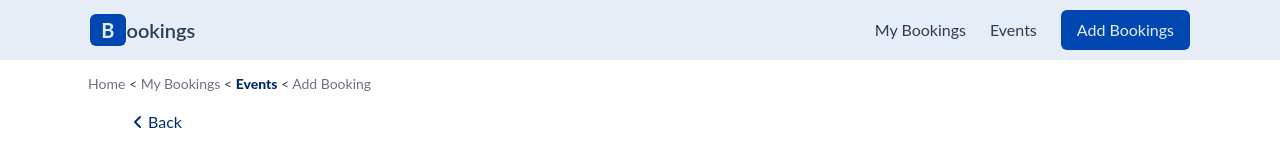
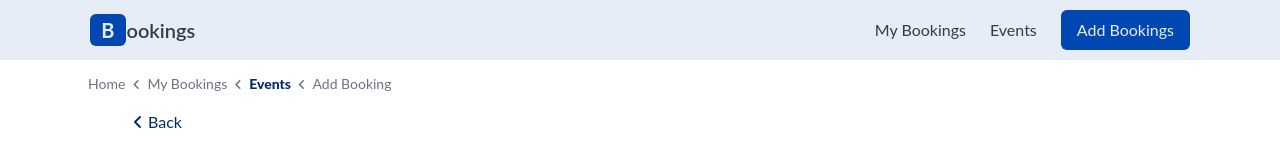
Before and after one commit to sharukuffair/bookings-vue-project, a Vue app: page /events in a window 1280 px wide. Shown: the top 156 px of the page. Built offline with nearby package versions, Linux system fonts and the light colour scheme.

Commit message:
Update NavTimeline.vue

```diff
--- a/src/components/NavTimeline.vue
+++ b/src/components/NavTimeline.vue
@@ -13,7 +13,9 @@
         {{ item.label }}
       </span>
 
-      <span v-if="index < linkList.length - 1"> {{ "<" }} </span>
+      <span v-if="index < linkList.length - 1" class="text-gray-500 text-xs">
+        <i class="fa-solid fa-angle-left"></i>
+      </span>
     </span>
   </nav>
 </template>
```
